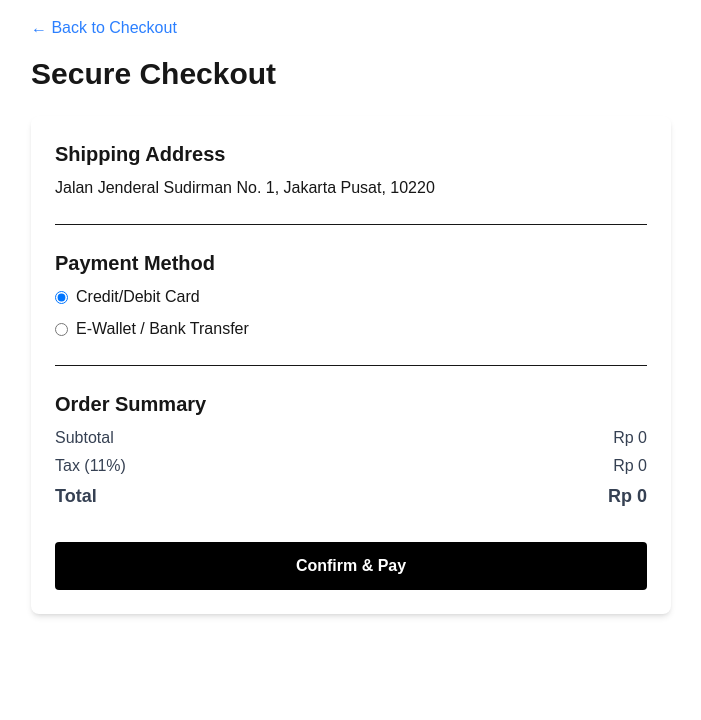
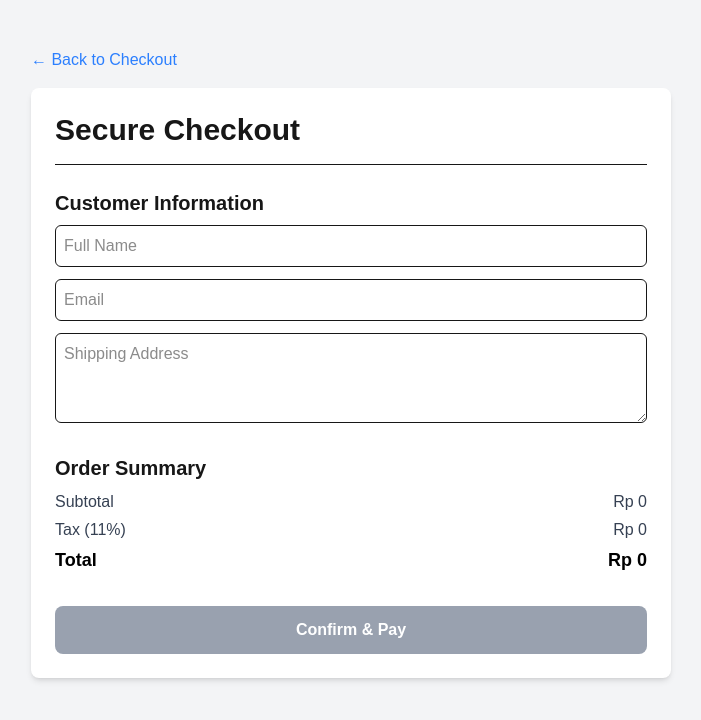
Before and after one commit to prissjasmine05/UTS20251_ITFinTech_PriscillaJasmineKurniadi, a Next.js app in the folder web_paymentgateway2/: page /payment in a window 1280 px wide. Shown: the top 720 px of the page, without its empty margins (289-990 px from the left). Built offline with nearby package versions, Linux system fonts and the light colour scheme.

Commit message:
payment dengan xendit

```diff
--- a/web_paymentgateway2/pages/api/payments.js
+++ b/web_paymentgateway2/pages/api/payments.js
@@ -0,0 +1,44 @@
+import { Xendit } from 'xendit-node';
+
+const xenditClient = new Xendit({
+  secretKey: process.env.XENDIT_SECRET_KEY,
+});
+
+export default async function handler(req, res) {
+  if (req.method !== 'POST') {
+    return res.status(405).json({ error: 'Method not allowed' });
+  }
+
+  try {
+    const { cart, total, customer } = req.body;
+
+    if (!cart || !total || !customer) {
+      return res.status(400).json({ error: 'Missing required data in request' });
+    }
+
+    const externalId = `invoice-uts-${Date.now()}`;
+
+    // --- INI PERBAIKAN FINALNYA ---
+    // Nama fungsinya adalah `createInvoice`, bukan `create`.
+    const invoice = await xenditClient.Invoice.createInvoice({ data: {
+      externalId,
+      amount: total,
+      payerEmail: customer.email,
+      description: `Pembayaran oleh ${customer.name} untuk pesanan #${externalId}`,
+      customer: {
+        given_names: customer.name,
+        email: customer.email,
+        address: customer.address,
+      },
+      successRedirectUrl: 'http://localhost:3000/success',
+      failureRedirectUrl: 'http://localhost:3000/failure',
+  }});
+
+    res.status(200).json({ invoiceUrl: invoice.invoiceUrl });
+
+  } catch (error) {
+    console.error('Xendit API Error:', error);
+    const errorMessage = error.message || 'Failed to create payment invoice';
+    res.status(500).json({ error: errorMessage });
+  }
+}
--- a/web_paymentgateway2/pages/checkout.js
+++ b/web_paymentgateway2/pages/checkout.js
@@ -3,40 +3,57 @@ import { useCart } from '../context/CartContext';
 import Link from 'next/link';
 
 export default function CheckoutPage() {
-  const { cart } = useCart(); // Ambil data keranjang dari context
+  const { cart } = useCart();
 
   const subtotal = cart.reduce((sum, item) => sum + item.price * item.quantity, 0);
 
   return (
-    <div className="container mx-auto p-4">
+    // Kita tambahkan styling agar lebih mirip dengan wireframe
+    <div className="bg-gray-100 min-h-screen">
+      <div className="container mx-auto p-4 max-w-2xl">
         <Link href="/select-items">
           <button className="text-blue-500 mb-4">&larr; Kembali Belanja</button>
         </Link>
-      <h1 className="text-3xl font-bold mb-4">Checkout</h1>
+        <div className="bg-white p-6 rounded-lg shadow-md">
+          <h1 className="text-3xl font-bold mb-6 border-b pb-4">Checkout</h1>
           {cart.length === 0 ? (
             <p>Keranjangmu kosong.</p>
           ) : (
             <div>
+              {/* List Item */}
+              <div className="space-y-4">
                 {cart.map(item => (
-            <div key={item._id} className="flex justify-between items-center border-b py-2">
-              <p>{item.name} (x{item.quantity})</p>
+                  <div key={item._id} className="flex justify-between items-center">
+                    <div>
+                      <p className="font-semibold">{item.name}</p>
+                      <p className="text-sm text-gray-600">Qty: {item.quantity}</p>
+                    </div>
                     <p>Rp {(item.price * item.quantity).toLocaleString('id-ID')}</p>
                   </div>
                 ))}
-          <div className="mt-4 text-right">
-            <h2 className="text-xl font-bold">Subtotal: Rp {subtotal.toLocaleString('id-ID')}</h2>
-            {/* Di sini nanti bisa tambah Tax dan Total */}
+              </div>
+
+              {/* Total */}
+              <div className="mt-6 pt-4 border-t">
+                <div className="flex justify-between font-bold text-xl">
+                  <span>Subtotal:</span>
+                  <span>Rp {subtotal.toLocaleString('id-ID')}</span>
                 </div>
               </div>
-      )}
-    </div>
-  );
-}
 
-<div className="mt-6 text-right">
+              {/* --- TOMBOL NAVIGASI YANG DITAMBAHKAN --- */}
+              <div className="mt-8 text-right">
                 <Link href="/payment">
-    <button className="bg-blue-600 text-white font-bold py-3 px-6 rounded hover:bg-blue-800">
+                  <button className="bg-blue-600 text-white font-bold py-3 px-6 rounded-lg hover:bg-blue-800 transition-colors">
                     Continue to Payment &rarr;
                   </button>
                 </Link>
               </div>
+
+            </div>
+          )}
+        </div>
+      </div>
+    </div>
+  );
+}
--- a/web_paymentgateway2/pages/payment.js
+++ b/web_paymentgateway2/pages/payment.js
@@ -1,50 +1,74 @@
-// pages/payment.js
 import { useCart } from '../context/CartContext';
 import Link from 'next/link';
+import { useState } from 'react';
 
 export default function PaymentPage() {
   const { cart } = useCart();
+  const [isLoading, setIsLoading] = useState(false);
+  // State untuk menyimpan data customer dari form
+  const [customer, setCustomer] = useState({
+    name: '',
+    email: '',
+    address: '',
+  });
+
   const subtotal = cart.reduce((sum, item) => sum + item.price * item.quantity, 0);
-  const tax = subtotal * 0.11; // Contoh pajak 11%
+  const tax = subtotal * 0.11;
   const total = subtotal + tax;
 
+  // Fungsi untuk handle perubahan di input form
+  const handleInputChange = (e) => {
+    const { name, value } = e.target;
+    setCustomer(prev => ({ ...prev, [name]: value }));
+  };
+
+  // Fungsi final untuk handle pembayaran
   const handlePayment = async () => {
-    // --- LOGIC UNTUK MENGHUBUNGI API XENDIT AKAN ADA DI SINI ---
-    alert('Tombol ini akan dihubungkan ke Xendit!');
+    // Validasi sederhana, pastikan semua field diisi
+    if (!customer.name || !customer.email || !customer.address) {
+      alert('Harap isi semua informasi customer.');
+      return;
+    }
+
+    setIsLoading(true);
+    try {
+      const response = await fetch('/api/payments', {
+        method: 'POST',
+        headers: { 'Content-Type': 'application/json' },
+        // Kirim data keranjang, total, dan customer ke backend
+        body: JSON.stringify({ cart, total, customer }),
+      });
+      if (!response.ok) {
+        const errorData = await response.json();
+        throw new Error(errorData.error || 'Payment creation failed');
+      }
+      const { invoiceUrl } = await response.json();
+      window.location.href = invoiceUrl; // Redirect ke Xendit
+    } catch (error) {
+      console.error('Payment error:', error);
+      alert(`Gagal membuat link pembayaran: ${error.message}`);
+      setIsLoading(false);
+    }
   };
 
   return (
+    <div className="bg-gray-100 min-h-screen py-8">
       <div className="container mx-auto p-4 max-w-2xl">
         <Link href="/checkout">
             <button className="text-blue-500 mb-4">&larr; Back to Checkout</button>
         </Link>
-      <h1 className="text-3xl font-bold mb-6">Secure Checkout</h1>
+        <div className="bg-white p-6 rounded-lg shadow-md">
+            <h1 className="text-3xl font-bold mb-6 border-b pb-4">Secure Checkout</h1>
 
-      <div className="bg-white p-6 rounded-lg shadow-md">
-        {/* Shipping Address (Dummy) */}
-        <div>
-          <h2 className="text-xl font-semibold mb-2">Shipping Address</h2>
-          <p>Jalan Jenderal Sudirman No. 1, Jakarta Pusat, 10220</p>
-        </div>
-
-        <hr className="my-6" />
-
-        {/* Payment Method (Dummy) */}
-        <div>
-          <h2 className="text-xl font-semibold mb-2">Payment Method</h2>
-          <div className="space-y-2">
-            <label className="flex items-center">
-              <input type="radio" name="payment" className="mr-2" defaultChecked />
-              Credit/Debit Card
-            </label>
-            <label className="flex items-center">
-              <input type="radio" name="payment" className="mr-2" />
-              E-Wallet / Bank Transfer
-            </label>
+            {/* Form Informasi Customer */}
+            <div className="mb-6">
+              <h2 className="text-xl font-semibold mb-2">Customer Information</h2>
+              <div className="space-y-3">
+                <input type="text" name="name" placeholder="Full Name" value={customer.name} onChange={handleInputChange} className="w-full p-2 border rounded-md" required />
+                <input type="email" name="email" placeholder="Email" value={customer.email} onChange={handleInputChange} className="w-full p-2 border rounded-md" required />
+                <textarea name="address" placeholder="Shipping Address" value={customer.address} onChange={handleInputChange} className="w-full p-2 border rounded-md" rows="3" required></textarea>
               </div>
             </div>
-
-        <hr className="my-6" />
 
             {/* Order Summary */}
             <div>
@@ -52,16 +76,18 @@ export default function PaymentPage() {
                 <div className="space-y-1 text-gray-700">
                     <div className="flex justify-between"><span>Subtotal</span><span>Rp {subtotal.toLocaleString('id-ID')}</span></div>
                     <div className="flex justify-between"><span>Tax (11%)</span><span>Rp {tax.toLocaleString('id-ID')}</span></div>
-            <div className="flex justify-between font-bold text-lg"><span>Total</span><span>Rp {total.toLocaleString('id-ID')}</span></div>
+                    <div className="flex justify-between font-bold text-lg text-black"><span>Total</span><span>Rp {total.toLocaleString('id-ID')}</span></div>
                 </div>
             </div>
 
             <button
               onClick={handlePayment}
-          className="bg-black text-white w-full font-bold py-3 px-6 rounded hover:bg-gray-800 mt-8"
+              disabled={isLoading || cart.length === 0}
+              className="bg-black text-white w-full font-bold py-3 px-6 rounded-lg hover:bg-gray-800 mt-8 disabled:bg-gray-400 transition-colors"
             >
-          Confirm & Pay
+              {isLoading ? 'Processing...' : 'Confirm & Pay'}
             </button>
+        </div>
       </div>
     </div>
   );
```
Lines whose indentation alone changed are shown as unchanged.
